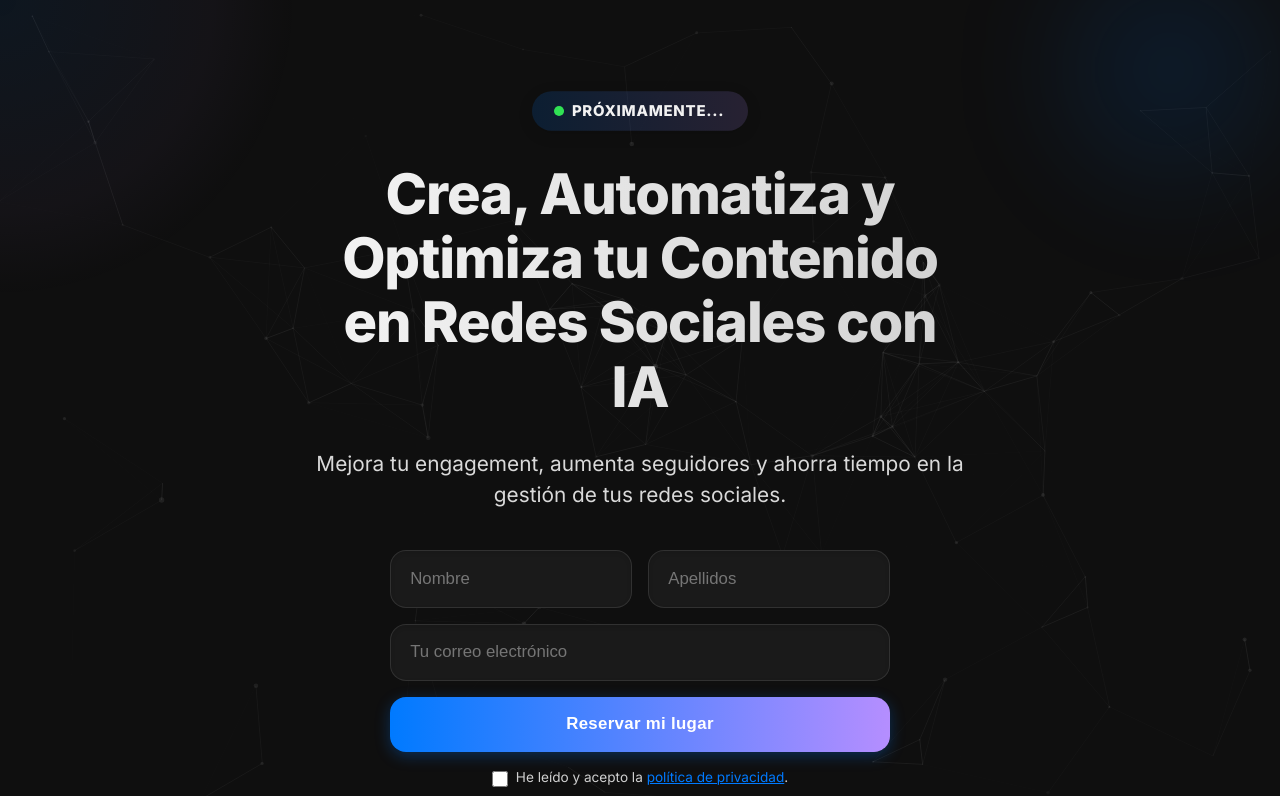
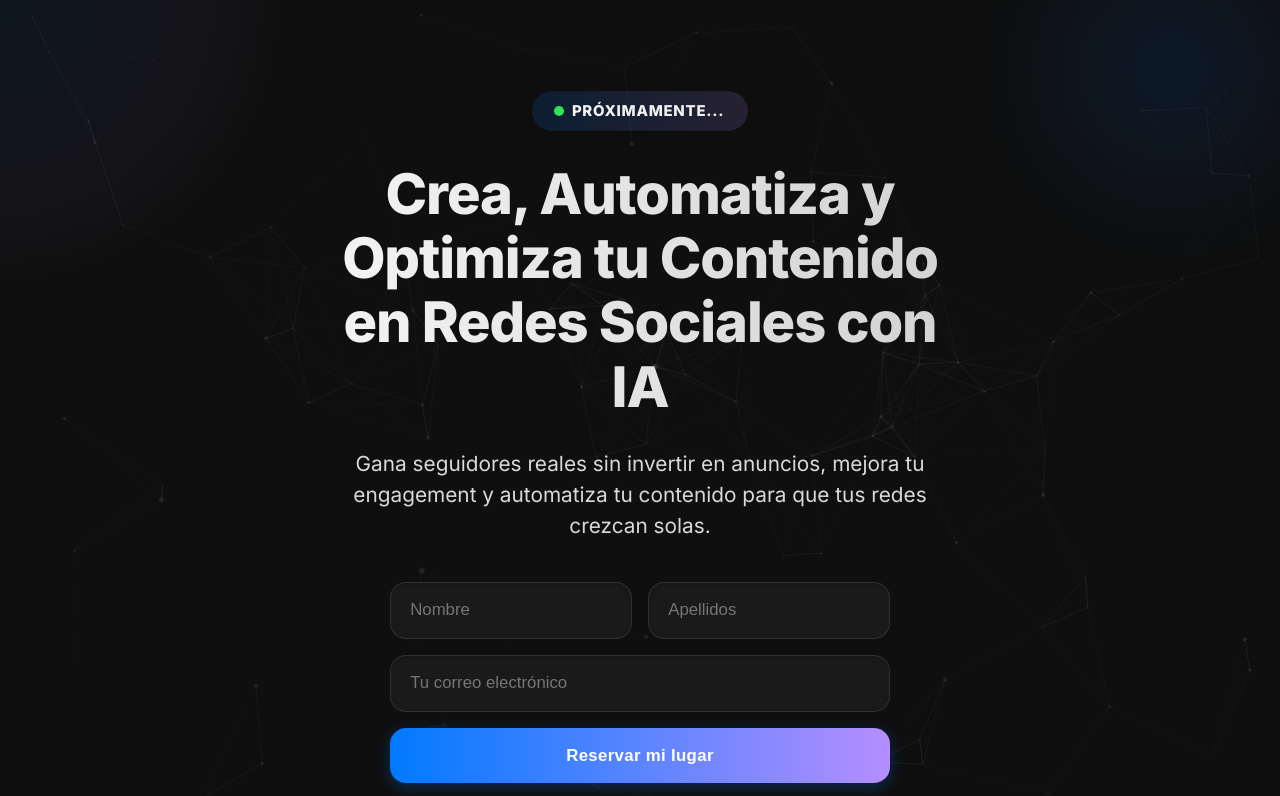
Before and after one commit to almaxro/almaxro.github.io, a plain HTML site: page index.html in a window 1280 px wide. Shown: the top 796 px of the page. Drawn offline with nearby package versions, Linux system fonts and the light colour scheme; animation ran at ten frames a second.

Commit message:
Add files via upload

```diff
--- a/index.html
+++ b/index.html
@@ -847,7 +847,7 @@
 
         <h1 class="text-gradient">Crea, Automatiza y Optimiza tu Contenido en Redes Sociales con IA</h1>
 
-        <p>Mejora tu engagement, aumenta seguidores y ahorra tiempo en la gestión de tus redes sociales.</p>
+        <p>Gana seguidores reales sin invertir en anuncios, mejora tu engagement y automatiza tu contenido para que tus redes crezcan solas.</p>
 
         <form id="waitlist-form" class="waitlist-form" action="https://api.postify.es/waitlist" method="POST">
           <div class="name-fields">
```
